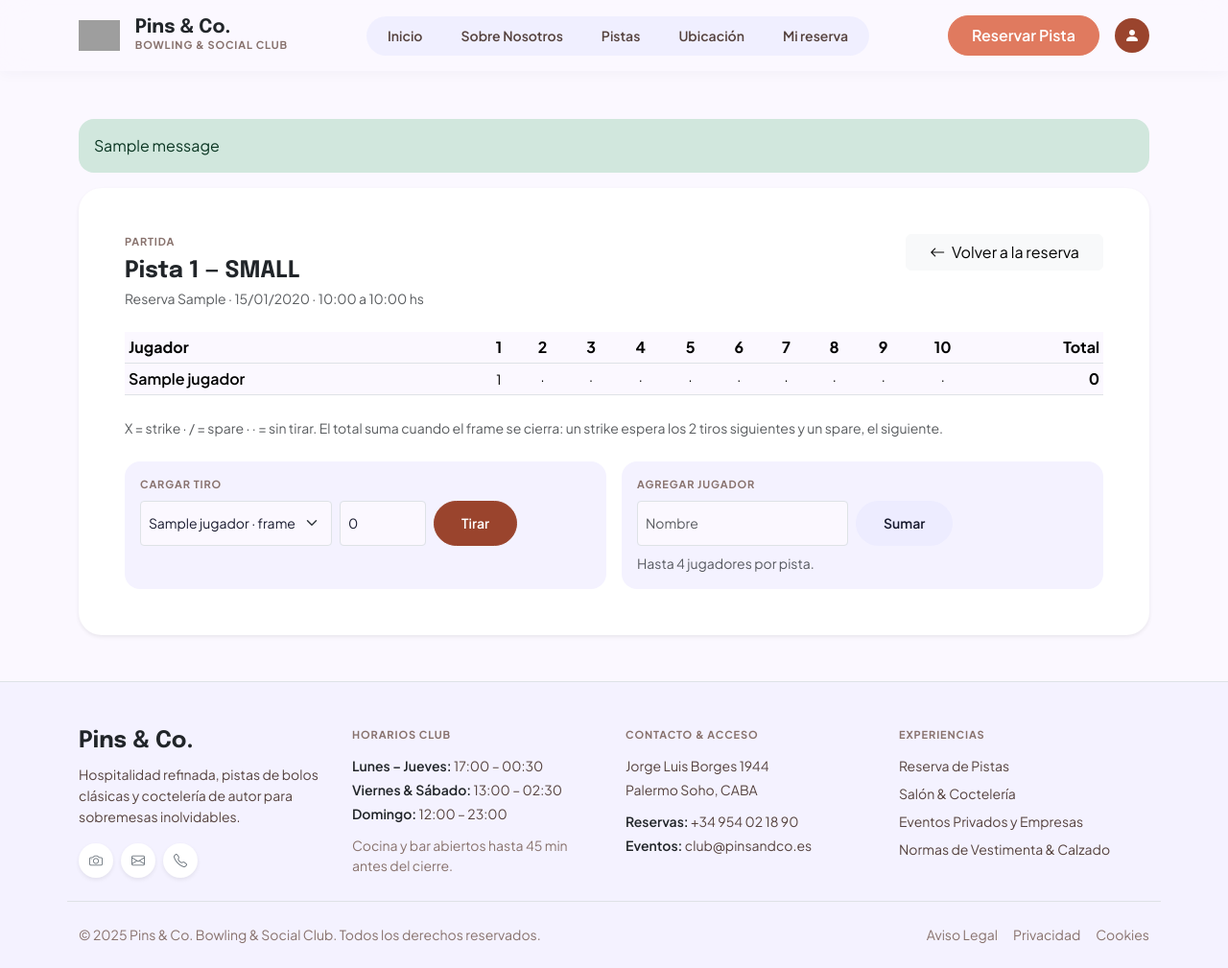
After one commit to Villada-PG3/trabajo-practico-integrador-bowling-center, a Django app: a page that uses myapp/templates/myapp/partida.html in a window 1280 px wide. The commit adds this page. Shown: the whole page at 96% size. Run offline with Django 5.2, Linux system fonts and the light colour scheme; data comes from the database, SQL or seed files in the repository; tables that the repository leaves empty hold one stand-in row (values such as "Sample post"); one stand-in notice (Sample message) is shown; grey boxes are pictures that could not be loaded.

Commit message:
feat(juego): cargar tiros, puntaje en vivo y ganador

```diff
--- a/myapp/templates/myapp/detalle_reserva.html
+++ b/myapp/templates/myapp/detalle_reserva.html
@@ -165,6 +165,10 @@
           </a>
 
           <div class="d-flex gap-2">
+            <a class="btn btn-brand-light px-4" href="{% url 'myapp:partida' reserva.codigo %}">
+              <i class="bi bi-controller me-1"></i> Jugar
+            </a>
+
             <button class="btn btn-light px-4" onclick="window.print()" type="button">
               <i class="bi bi-printer me-1"></i> Imprimir
             </button>
--- /dev/null
+++ b/myapp/templates/myapp/partida.html
@@ -0,0 +1,119 @@
+{% extends 'myapp/base.html' %}
+
+{% block title %}Partida {{ reserva.codigo }} — Pins & Co.{% endblock %}
+
+{% block content %}
+<div class="container-xl py-4 py-lg-5">
+
+  {% if messages %}
+    {% for message in messages %}
+      <div class="alert alert-{% if message.tags == 'error' %}danger{% elif message.tags == 'info' %}info{% else %}success{% endif %} border-0 rounded-4 mb-3" role="alert">
+        {{ message }}
+      </div>
+    {% endfor %}
+  {% endif %}
+
+  <div class="bg-white card-rounded p-4 p-lg-5 shadow-sm">
+
+    <div class="d-flex flex-column flex-sm-row justify-content-between align-items-sm-start gap-3 mb-4">
+      <div>
+        <span class="badge-caps d-block mb-2" style="color: var(--brand-outline);">Partida</span>
+        <h1 class="font-heading fw-bold fs-4 text-dark mb-1">
+          Pista {{ reserva.pista.numero_pista }} — {{ reserva.pista.tipo_pista.nombre }}
+        </h1>
+        <p class="small text-muted mb-0">
+          Reserva {{ reserva.codigo }} · {{ reserva.fecha|date:"d/m/Y" }} ·
+          {{ reserva.hora_inicio|time:"H:i" }} a {{ reserva.hora_fin|time:"H:i" }} hs
+        </p>
+      </div>
+      <a class="btn btn-light px-4" href="{% url 'myapp:detalle_reserva' reserva.codigo %}">
+        <i class="bi bi-arrow-left me-1"></i> Volver a la reserva
+      </a>
+    </div>
+
+    {% if ganador %}
+      <div class="alert border-0 rounded-4 mb-4" style="background: #e6f7ec; color: #1c7a45;">
+        <i class="bi bi-trophy-fill me-2"></i>
+        Gano <strong>{{ ganador.nombre }}</strong>. Partida terminada.
+      </div>
+    {% endif %}
+
+    {% if jugadores %}
+      <div class="table-responsive">
+        <table class="table table-sm align-middle mb-4">
+          <thead>
+            <tr>
+              <th class="text-start" style="min-width: 120px;">Jugador</th>
+              {% for numero in "123456789" %}
+                <th class="text-center">{{ forloop.counter }}</th>
+              {% endfor %}
+              <th class="text-center">10</th>
+              <th class="text-end">Total</th>
+            </tr>
+          </thead>
+          <tbody>
+            {% for jugador in jugadores %}
+              <tr>
+                <td class="fw-semibold">{{ jugador.nombre }}</td>
+                {% for marca in jugador.marcas %}
+                  <td class="text-center small">{{ marca|default:"·" }}</td>
+                {% endfor %}
+                <td class="text-end fw-bold">{{ jugador.total }}</td>
+              </tr>
+            {% endfor %}
+          </tbody>
+        </table>
+      </div>
+
+      <p class="small text-muted mb-0">
+        X = strike · / = spare · · = sin tirar.
+        El total suma cuando el frame se cierra: un strike espera los 2 tiros siguientes
+        y un spare, el siguiente.
+      </p>
+    {% else %}
+      <p class="text-muted mb-4">Todavia no hay jugadores en esta partida.</p>
+    {% endif %}
+
+    <div class="row g-3 mt-2">
+      <!-- cargar un tiro -->
+      {% if not terminada and jugadores %}
+        <div class="col-lg-6">
+          <div class="p-3 rounded-4 h-100" style="background: var(--brand-surface-low);">
+            <span class="badge-caps d-block mb-2" style="color: var(--brand-outline);">Cargar tiro</span>
+            <form method="post" action="{% url 'myapp:tirar' reserva.codigo %}" class="d-flex flex-wrap gap-2">
+              {% csrf_token %}
+              <select name="participacion" class="form-select form-select-sm" style="max-width: 200px;">
+                {% for jugador in jugadores %}
+                  {% if jugador.siguiente %}
+                    <option value="{{ jugador.participacion.pk }}">{{ jugador.nombre }} · frame {{ jugador.siguiente.0 }}, tiro {{ jugador.siguiente.1 }}</option>
+                  {% endif %}
+                {% endfor %}
+              </select>
+              <input type="number" name="pinos" min="0" max="10" value="0"
+                     class="form-control form-control-sm" style="width: 90px;" aria-label="Pinos derribados">
+              <button class="btn btn-sm btn-brand-primary" type="submit">Tirar</button>
+            </form>
+          </div>
+        </div>
+      {% endif %}
+
+      <!-- agregar jugador -->
+      <div class="col-lg-6">
+        <div class="p-3 rounded-4 h-100" style="background: var(--brand-surface-low);">
+          <span class="badge-caps d-block mb-2" style="color: var(--brand-outline);">Agregar jugador</span>
+          <form method="post" action="{% url 'myapp:agregar_jugador_partida' reserva.codigo %}" class="d-flex flex-wrap gap-2">
+            {% csrf_token %}
+            <input type="text" name="nombre" maxlength="100" placeholder="Nombre"
+                   class="form-control form-control-sm" style="max-width: 220px;" required>
+            <button class="btn btn-sm btn-brand-light" type="submit">Sumar</button>
+          </form>
+          <p class="small text-muted mb-0 mt-2">
+            Hasta {{ reserva.pista.obtenerCapacidadMaxima }} jugadores por pista.
+          </p>
+        </div>
+      </div>
+    </div>
+
+  </div>
+</div>
+{% endblock %}
--- a/myapp/urls.py
+++ b/myapp/urls.py
@@ -31,4 +31,19 @@ urlpatterns = [
         views.AgregarPedidoView.as_view(),
         name="agregar_pedido",
     ),
+    path(
+        "mi-reserva/<str:codigo>/juego/",
+        views.PartidaView.as_view(),
+        name="partida",
+    ),
+    path(
+        "mi-reserva/<str:codigo>/juego/tirar/",
+        views.TirarView.as_view(),
+        name="tirar",
+    ),
+    path(
+        "mi-reserva/<str:codigo>/juego/jugador/",
+        views.AgregarJugadorJuegoView.as_view(),
+        name="agregar_jugador_partida",
+    ),
 ]
--- a/myapp/views.py
+++ b/myapp/views.py
@@ -14,6 +14,9 @@ from django.views.generic import CreateView, DetailView, FormView, TemplateView
 from .forms import AgregarProductoForm, BuscarReservaForm, ReservaForm
 from .models import (
     Cliente,
+    Jugador,
+    Lanzamiento,
+    Participacion,
     EstadoPartida,
     EstadoPedido,
     EstadoReserva,
@@ -349,3 +352,155 @@ class AgregarPedidoView(View):
             )
 
         return redirect("myapp:detalle_reserva", codigo=reserva.codigo)
+
+
+def obtener_partida(reserva):
+    """Devuelve la partida de la reserva; si no tiene, crea la primera."""
+    partida = reserva.partidas.first()
+
+    if partida is None:
+        partida = Partida.objects.create(
+            reserva=reserva,
+            numero=1,
+            fecha_hora_inicio=timezone.make_aware(
+                datetime.combine(reserva.fecha, reserva.hora_inicio)
+            ),
+            estado=EstadoPartida.objects.get(nombre="pendiente"),
+        )
+
+    return partida
+
+
+class PartidaView(DetailView):
+    """Pantalla para cargar los tiros de la partida."""
+
+    model = Reserva
+    template_name = "myapp/partida.html"
+    context_object_name = "reserva"
+    slug_field = "codigo"
+    slug_url_kwarg = "codigo"
+
+    def get_context_data(self, **kwargs):
+        contexto = super().get_context_data(**kwargs)
+        partida = obtener_partida(self.object)
+
+        jugadores = []
+        for participacion in partida.participaciones.select_related("jugador"):
+            jugadores.append(
+                {
+                    "participacion": participacion,
+                    "nombre": participacion.jugador.nombre,
+                    "total": participacion.calcularPuntajeTotal(),
+                    "marcas": participacion.marcasPorFrame(),
+                    "siguiente": participacion.siguienteTiro(),
+                }
+            )
+
+        terminada = bool(jugadores) and all(
+            jugador["siguiente"] is None for jugador in jugadores
+        )
+
+        contexto["partida"] = partida
+        contexto["jugadores"] = jugadores
+        contexto["terminada"] = terminada
+        contexto["ganador"] = partida.obtenerGanador() if terminada else None
+        return contexto
+
+
+class TirarView(View):
+    """Carga un lanzamiento del jugador en el proximo turno que le toca."""
+
+    def post(self, request, codigo):
+        reserva = get_object_or_404(Reserva, codigo=codigo.upper())
+        partida = obtener_partida(reserva)
+
+        participacion = Participacion.objects.filter(
+            pk=request.POST.get("participacion"), partida=partida
+        ).select_related("jugador").first()
+
+        if participacion is None:
+            messages.error(request, "No encontramos ese jugador en la partida.")
+            return redirect("myapp:partida", codigo=reserva.codigo)
+
+        try:
+            pinos = int(request.POST.get("pinos", ""))
+        except ValueError:
+            messages.error(request, "Pone cuantos pinos derribo (0 a 10).")
+            return redirect("myapp:partida", codigo=reserva.codigo)
+
+        if pinos < 0 or pinos > 10:
+            messages.error(request, "Los pinos van de 0 a 10.")
+            return redirect("myapp:partida", codigo=reserva.codigo)
+
+        turno = participacion.siguienteTiro()
+
+        if turno is None:
+            messages.info(
+                request, f"{participacion.jugador.nombre} ya termino la partida."
+            )
+            return redirect("myapp:partida", codigo=reserva.codigo)
+
+        try:
+            Lanzamiento.objects.create(
+                participacion=participacion,
+                numero_frame=turno[0],
+                numero_lanzamiento=turno[1],
+                pinos_derribados=pinos,
+            )
+        except ValidationError as error:
+            mensajes = " ".join(
+                texto for lista in error.message_dict.values() for texto in lista
+            )
+            messages.error(request, f"No se pudo cargar el tiro: {mensajes}")
+            return redirect("myapp:partida", codigo=reserva.codigo)
+
+        messages.success(
+            request,
+            f"{participacion.jugador.nombre}: tirado {pinos} en el frame "
+            f"{turno[0]}.",
+        )
+        self.actualizar_estado(partida)
+
+        return redirect("myapp:partida", codigo=reserva.codigo)
+
+    def actualizar_estado(self, partida):
+        """Pasa la partida a en_curso y a finalizada cuando todos terminaron."""
+        participaciones = list(partida.participaciones.all())
+
+        if not participaciones:
+            return
+
+        if all(p.siguienteTiro() is None for p in participaciones):
+            nombre = "finalizada"
+        else:
+            nombre = "en_curso"
+
+        if partida.estado.nombre != nombre:
+            partida.estado = EstadoPartida.objects.get(nombre=nombre)
+            partida.save()
+
+
+class AgregarJugadorJuegoView(View):
+    """Suma un jugador a la partida de la reserva."""
+
+    def post(self, request, codigo):
+        reserva = get_object_or_404(Reserva, codigo=codigo.upper())
+        partida = obtener_partida(reserva)
+
+        nombre = (request.POST.get("nombre") or "").strip()
+
+        if not nombre:
+            messages.error(request, "Escribi el nombre del jugador.")
+            return redirect("myapp:partida", codigo=reserva.codigo)
+
+        jugador = Jugador.objects.create(nombre=nombre)
+
+        try:
+            partida.agregarJugador(jugador)
+        except ValidationError as error:
+            jugador.delete()
+            messages.error(request, error.message)
+        else:
+            messages.success(request, f"Se sumo {nombre} a la partida.")
+
+        return redirect("myapp:partida", codigo=reserva.codigo)
```
Also changed, not shown: myapp/models.py (+104 -19 lines).
